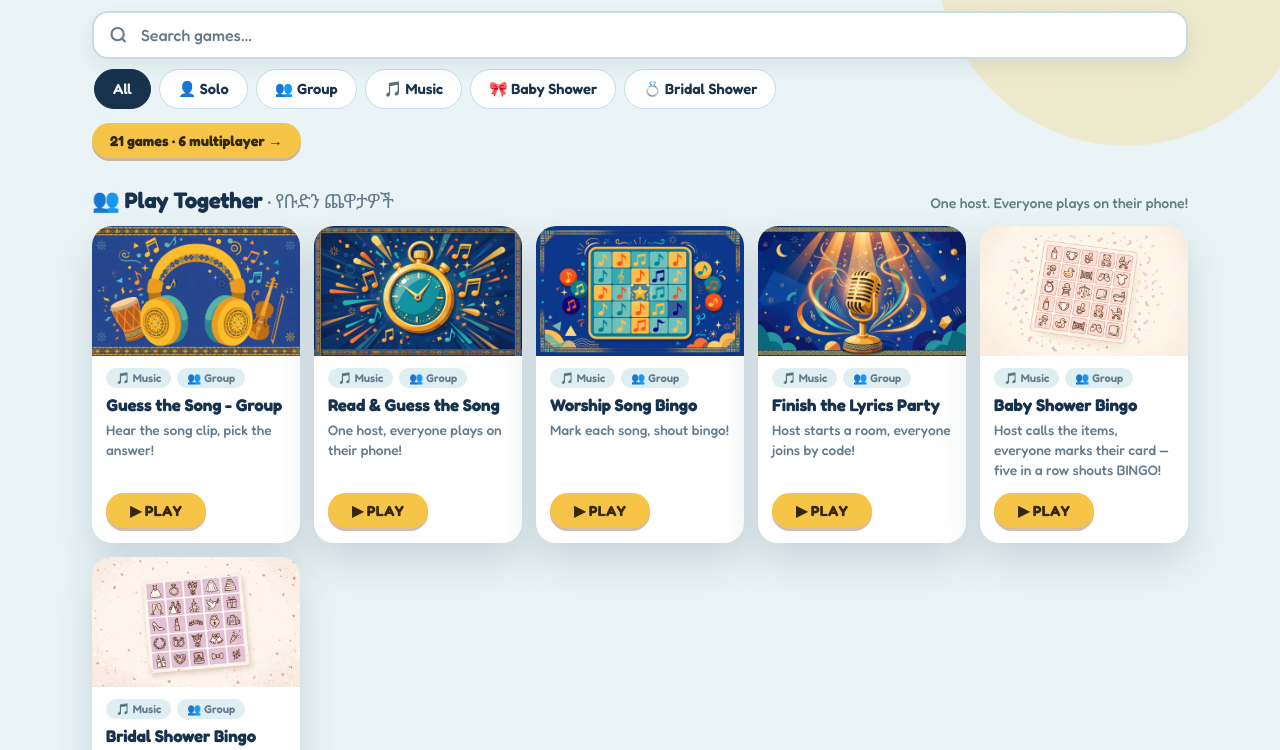
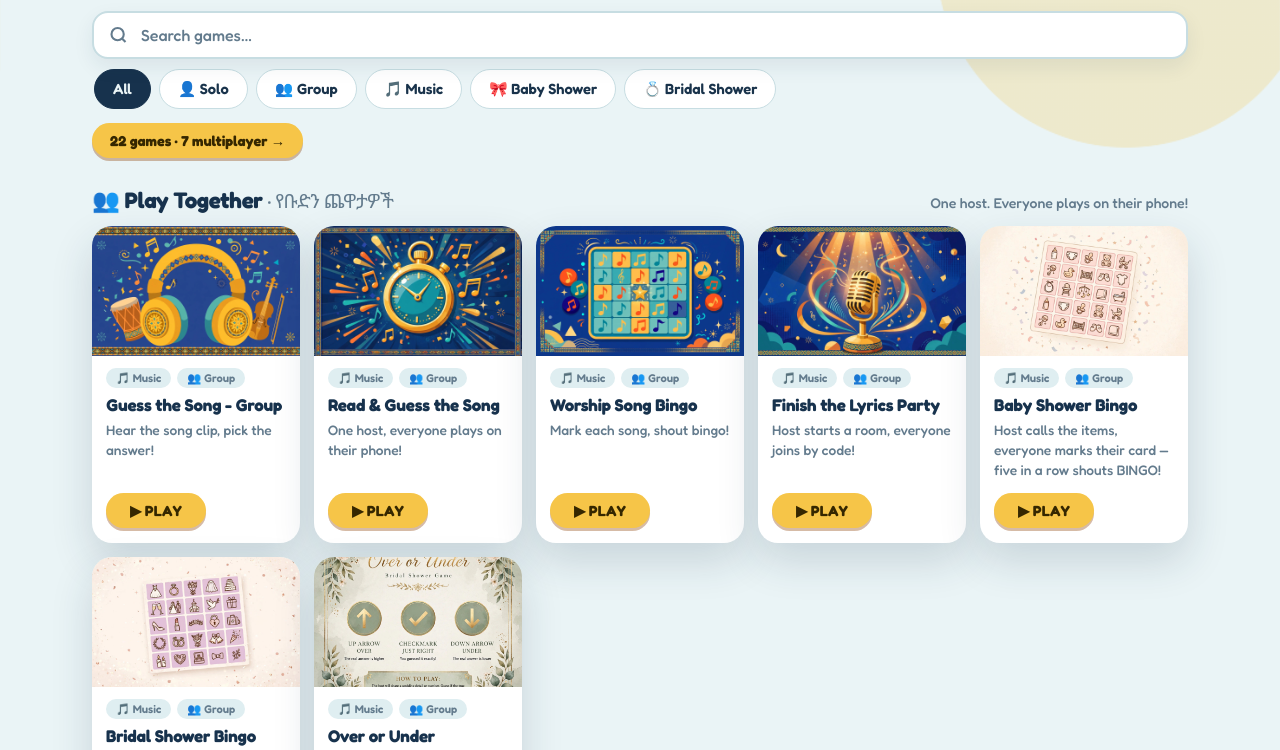
Before and after one commit to Beza77/habesha-games, a plain HTML site: page index.html in a window 1280 px wide. Shown: the part 191-941 px from the top of the page. Drawn offline with Linux system fonts and the light colour scheme.

Commit message:
Add Over or Under to portal + bump SITE_VERSION to 20261018a

```diff
--- a/index.html
+++ b/index.html
@@ -285,7 +285,7 @@
     (function () {
       // Bump this every time a game is updated so players always load the fresh copy, never a cached one.
       // Card art URLs carry it too, so a fresh deploy can never show a stale cached miss.
-      var SITE_VERSION = '20261010t';
+      var SITE_VERSION = '20261018a';
       // Single source of truth for the game library. mode: 'solo' | 'group'.
       var GAMES = [
         { src: 'games/listen-party/', title: 'Guess the Song - Group', am: 'ዘማሪውንና መዝሙሩን ገምቱ - በጋራ', desc: 'Hear the song clip, pick the answer!', mode: 'group', img: 'assets/cards/listen-party.jpg?v=' + SITE_VERSION, featured: true },
@@ -308,7 +308,8 @@
         { src: 'games/yadons-addis-drive/', title: 'Yadon\'s Addis Drive', am: 'የያድን የአዲስ ጉዞ', desc: 'Cruise through Addis with Yadon!', mode: 'solo', img: 'assets/cards/yadons-addis-drive.jpg?v=' + SITE_VERSION },
         { src: 'games/salems-playground-quest/', title: 'Salem\'s Playground Quest', am: 'የሰላም የመጫወቻ ጀብዱ', desc: 'Join Salem\'s playground adventure!', mode: 'solo', img: 'assets/cards/salems-playground-quest.jpg?v=' + SITE_VERSION },
         { src: 'games/baby-shower-bingo/', title: 'Baby Shower Bingo', am: 'የሕፃን ሻወር ብንጎ', desc: 'Host calls the items, everyone marks their card — five in a row shouts BINGO!', mode: 'group', cat: 'baby-shower', img: 'assets/cards/baby-shower-bingo.jpg?v=' + SITE_VERSION, featured: true },
-        { src: 'games/bridal-shower-bingo/', title: 'Bridal Shower Bingo', am: 'የሙሽሪት ሻወር ብንጎ', desc: 'Host calls the wedding items, everyone marks their card — five in a row shouts BINGO!', mode: 'group', cat: 'bridal-shower', img: 'assets/cards/bridal-shower-bingo.jpg?v=' + SITE_VERSION }
+        { src: 'games/bridal-shower-bingo/', title: 'Bridal Shower Bingo', am: 'የሙሽሪት ሻወር ብንጎ', desc: 'Host calls the wedding items, everyone marks their card — five in a row shouts BINGO!', mode: 'group', cat: 'bridal-shower', img: 'assets/cards/bridal-shower-bingo.jpg?v=' + SITE_VERSION },
+        { src: 'games/over-or-under-bridal/', title: 'Over or Under', am: 'ከላይ ወይስ ከታች', desc: 'Guess if the real numbers are over, under, or just right — the classic bridal shower game, now on your phone!', mode: 'group', cat: 'bridal-shower', img: 'assets/cards/over-or-under-bridal.jpg?v=' + SITE_VERSION }
 ];
       var bySrc = {};
       GAMES.forEach(function (g) { bySrc[g.src] = g; });
```
